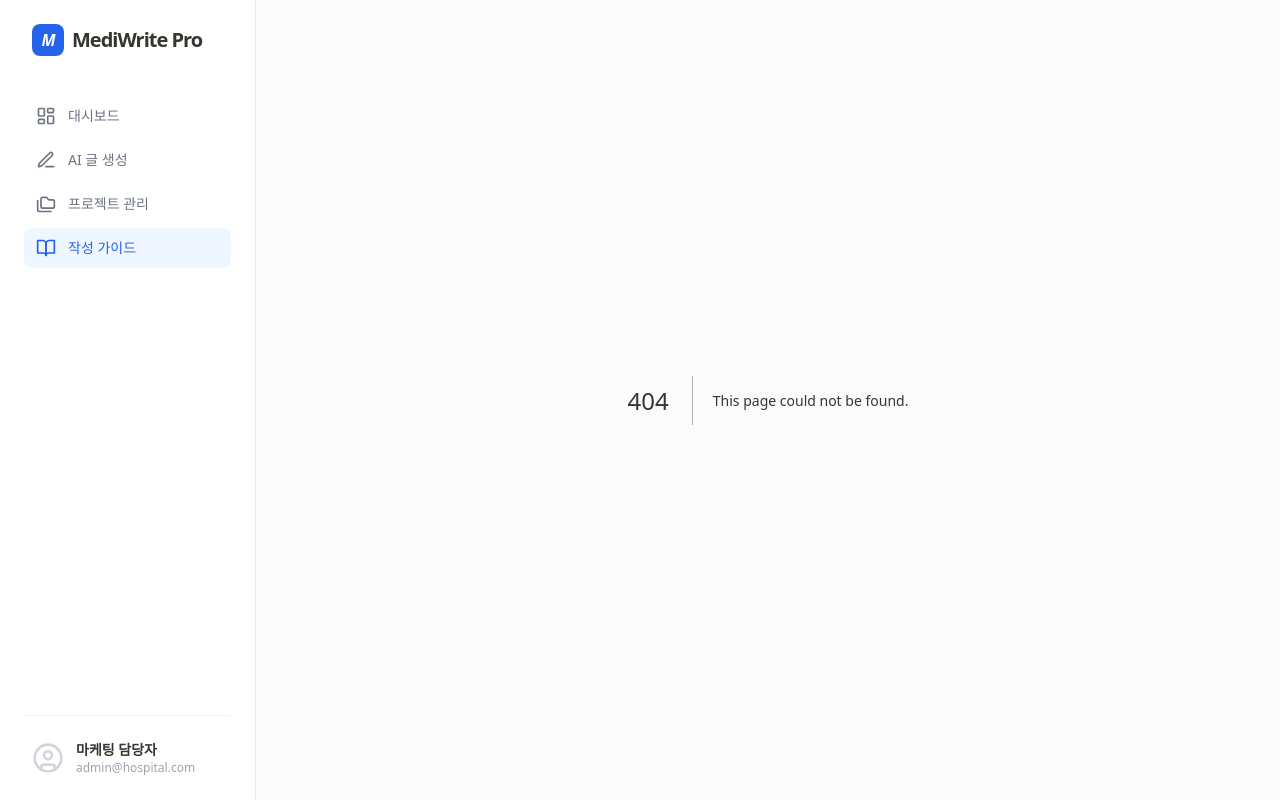
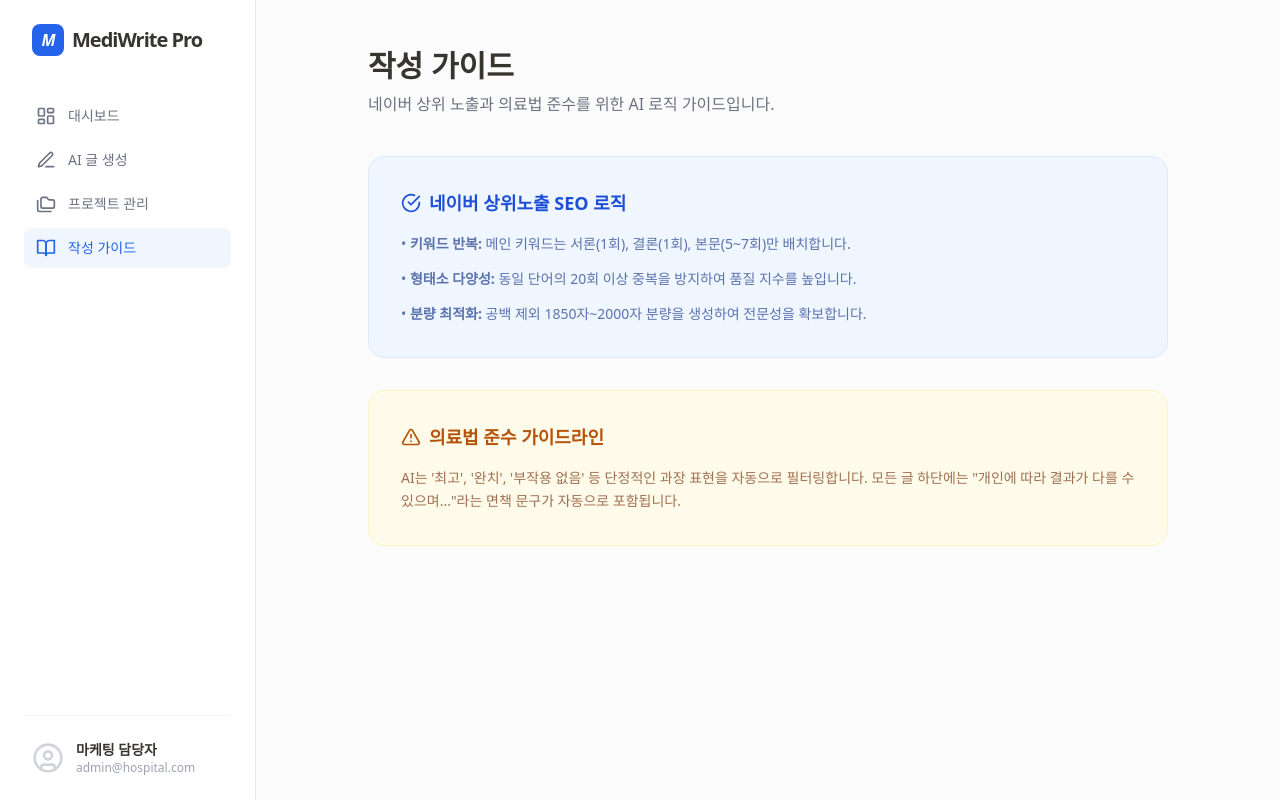
Before and after one commit to Grufti-lee/mediwrite-ai, a Next.js app: page /guide in a window 1280 px wide. Before the commit this address had no page. Built offline with nearby package versions, Linux system fonts and the light colour scheme.

Commit message:
Create page.tsx

```diff
--- /dev/null
+++ b/app/guide/page.tsx
@@ -0,0 +1,35 @@
+import { Info, CheckCircle, AlertTriangle } from 'lucide-react';
+
+export default function GuidePage() {
+  return (
+    <div className="p-12 max-w-4xl mx-auto">
+      <header className="mb-10">
+        <h1 className="text-3xl font-bold mb-2">작성 가이드</h1>
+        <p className="text-gray-500 font-medium">네이버 상위 노출과 의료법 준수를 위한 AI 로직 가이드입니다.</p>
+      </header>
+
+      <div className="space-y-8">
+        <section className="bg-blue-50 p-8 rounded-2xl border border-blue-100">
+          <h3 className="flex items-center gap-2 text-blue-700 font-bold mb-4 text-lg">
+            <CheckCircle size={20} /> 네이버 상위노출 SEO 로직
+          </h3>
+          <ul className="space-y-3 text-blue-900/70 text-sm leading-relaxed">
+            <li>• <b>키워드 반복:</b> 메인 키워드는 서론(1회), 결론(1회), 본문(5~7회)만 배치합니다.</li>
+            <li>• <b>형태소 다양성:</b> 동일 단어의 20회 이상 중복을 방지하여 품질 지수를 높입니다.</li>
+            <li>• <b>분량 최적화:</b> 공백 제외 1850자~2000자 분량을 생성하여 전문성을 확보합니다.</li>
+          </ul>
+        </section>
+
+        <section className="bg-amber-50 p-8 rounded-2xl border border-amber-100">
+          <h3 className="flex items-center gap-2 text-amber-700 font-bold mb-4 text-lg">
+            <AlertTriangle size={20} /> 의료법 준수 가이드라인
+          </h3>
+          <p className="text-amber-900/70 text-sm leading-relaxed">
+            AI는 '최고', '완치', '부작용 없음' 등 단정적인 과장 표현을 자동으로 필터링합니다.
+            모든 글 하단에는 "개인에 따라 결과가 다를 수 있으며..."라는 면책 문구가 자동으로 포함됩니다.
+          </p>
+        </section>
+      </div>
+    </div>
+  );
+}
```
